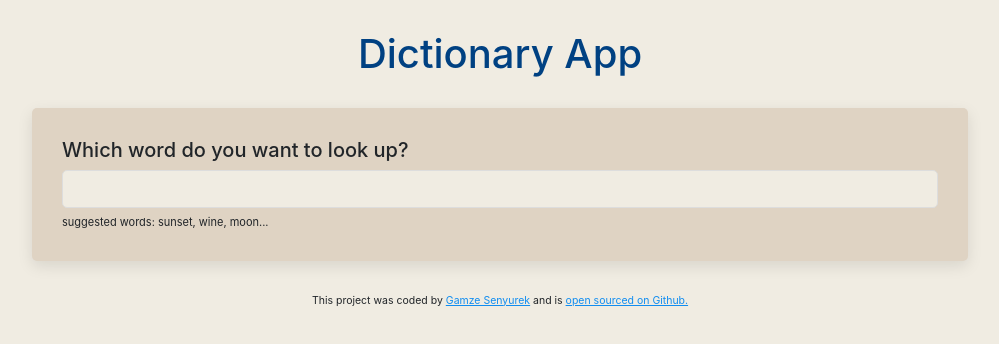
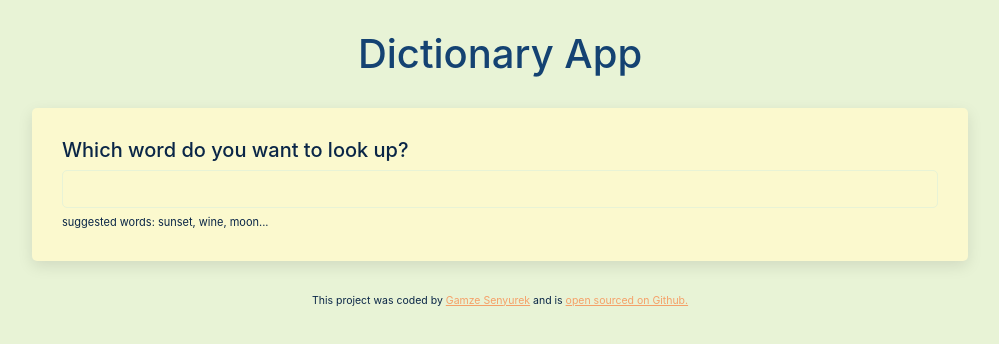
Before and after one commit to senyurekgamze/react-dictionary, a React (Create React App) app: page / in a window 1280 px wide. Shown: the top 344 px of the page, without its empty margins (140-1139 px from the left). Built offline with nearby package versions, Linux system fonts and the light colour scheme; no server answers.

Commit message:
Update colors

```diff
--- a/src/App.css
+++ b/src/App.css
@@ -1,9 +1,10 @@
 body {
-  background-color: #f0ece2;
+  background-color: #e8f3d6;
+  color: #0a2647;
 }
 
 a {
-  color: #118df0;
+  color: #f5a068;
 }
 
 .App-footer {
@@ -15,7 +16,7 @@ a {
 .App h1 {
   text-align: center;
   margin: 30px 0;
-  color: #004182;
+  color: #144272;
 }
 
 .App {
--- a/src/Dictionary.css
+++ b/src/Dictionary.css
@@ -1,5 +1,5 @@
 .Dictionary section {
-  background-color: #dfd3c3;
+  background-color: #fbf9ce;
   padding: 30px;
   margin: 20px 0;
   border-radius: 5px;
@@ -8,11 +8,11 @@
 
 .Dictionary input {
   width: 100%;
-  background-color: #f0ece2;
+  background-color: #fbf9ce;
   padding: 6px 4px;
   border-radius: 5px;
-  border: 1px solid #ddd;
-  color: #596e79;
+  border: 1px solid #e8f3d6;
+  color: #faab78;
 }
 
 .Dictionary .hint {
--- a/src/Meaning.css
+++ b/src/Meaning.css
@@ -2,12 +2,12 @@
   font-size: 24px;
   line-height: 1.5;
   font-weight: bold;
-  color: #004182;
+  color: #faab78;
 }
 
 .Meaning .example {
   font-size: 16px;
   font-style: italic;
-  color: #118df0;
+  color: #f5a068;
   margin-top: 10px;
 }
--- a/src/Phonetic.css
+++ b/src/Phonetic.css
@@ -3,25 +3,9 @@
 }
 
 .Phonetic a {
-  border: 1px solid #004182;
   text-decoration: none;
   padding: 10px 20px;
   margin-right: 10px;
   font-size: 13px;
-  font-weight: bold;
-  border-radius: 10px;
-  transition: all 150ms ease-in-out;
+  color: #0a2647;
 }
-
-.Phonetic a:hover {
-  background: #f0ece2;
-  color: #118df0;
-}
-
-.Phonetic .text {
-  opacity: 0.7;
-}
-
-.Phonetic .btn {
-  opacity: 0.6;
-}
--- a/src/Results.css
+++ b/src/Results.css
@@ -2,5 +2,5 @@
   font-size: 30px;
   font-weight: bold;
   line-height: 1.5;
-  color: #004182;
+  color: #faab78;
 }
```
